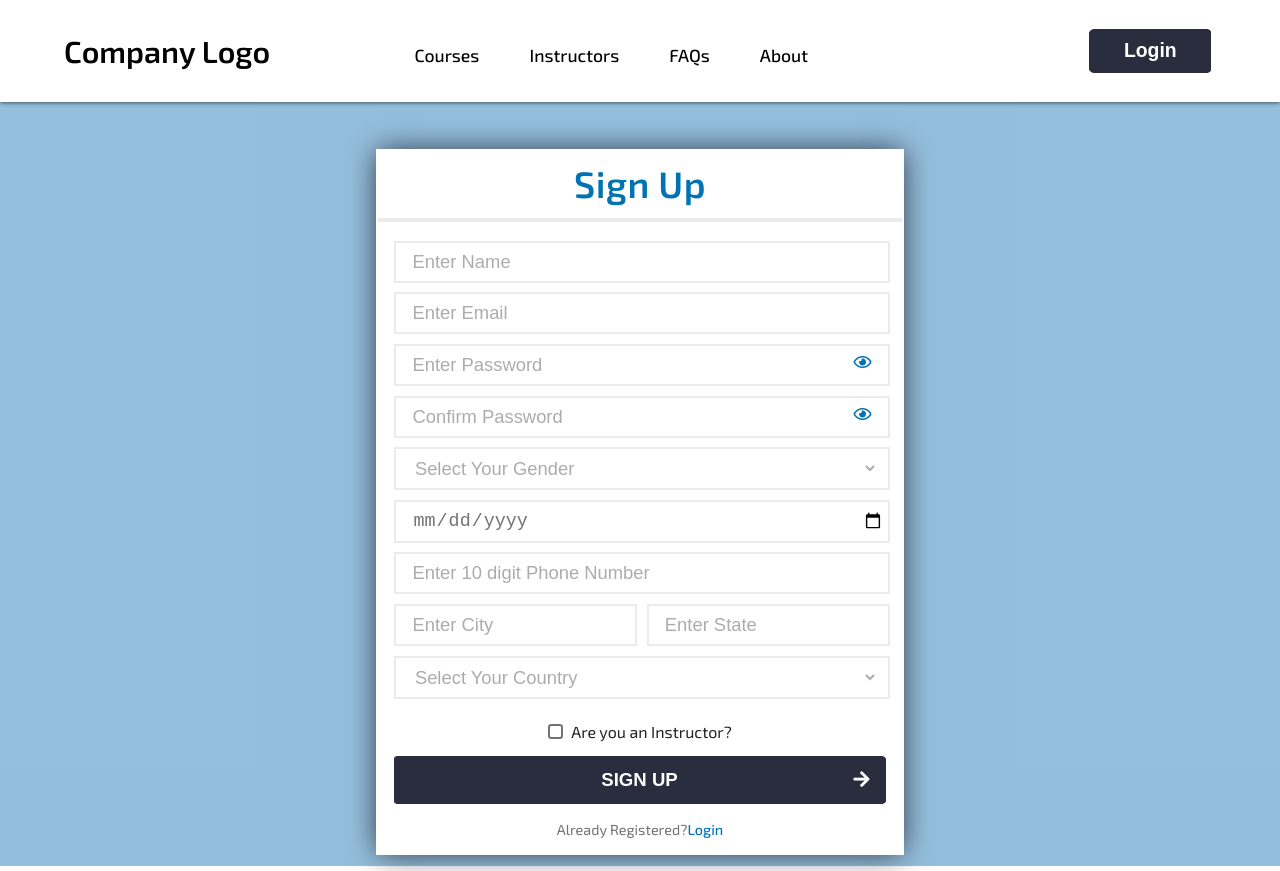
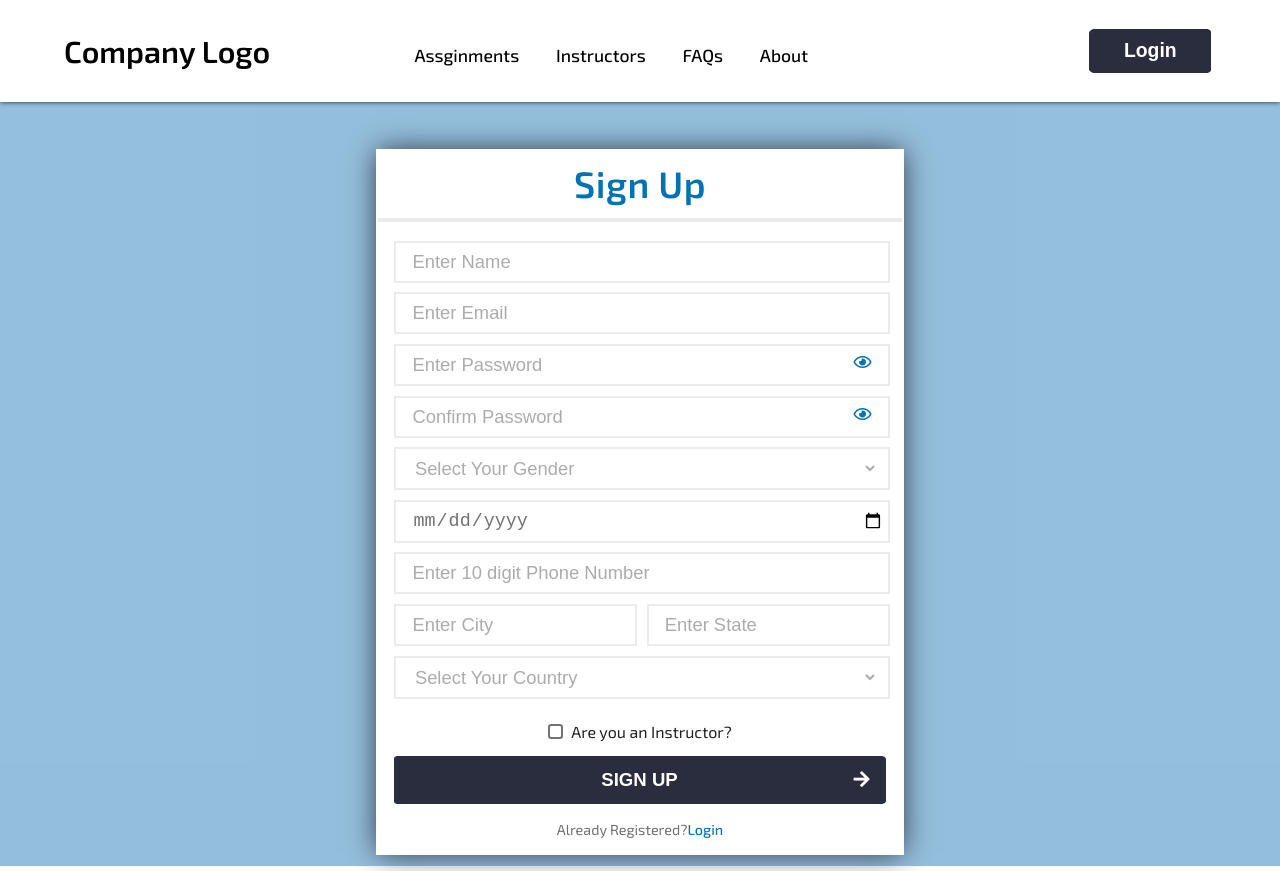
Before and after one commit to soorajarsn/True-exam, a React (Vite) app: page /signup in a window 1280 px wide. Built offline with nearby package versions, Linux system fonts and the light colour scheme.

Commit message:
change nav link courses to Assignments

```diff
--- a/src/components/Navbar.js
+++ b/src/components/Navbar.js
@@ -24,13 +24,13 @@ function Navbar(props) {
                 <div className="nav-items-container">
                   <ul className="nav-items flex larger-font full-width justify-space-between">
                     <li className="sm-margin-left sm-margin-right">
-                      <Link to="/">Courses</Link>
+                      <Link to="/">Assginments</Link>
                     </li>
                     <li className="sm-margin-left sm-margin-right">
                       <Link to="/">Instructors</Link>
                     </li>
                     <li className="sm-margin-left sm-margin-right">
-                      <Link to="#faqs">FAQs</Link>
+                      <a href="/#faqs">FAQs</a>
                     </li>
                     <li className="sm-margin-left sm-margin-right">
                       <Link to="/">About</Link>
```
